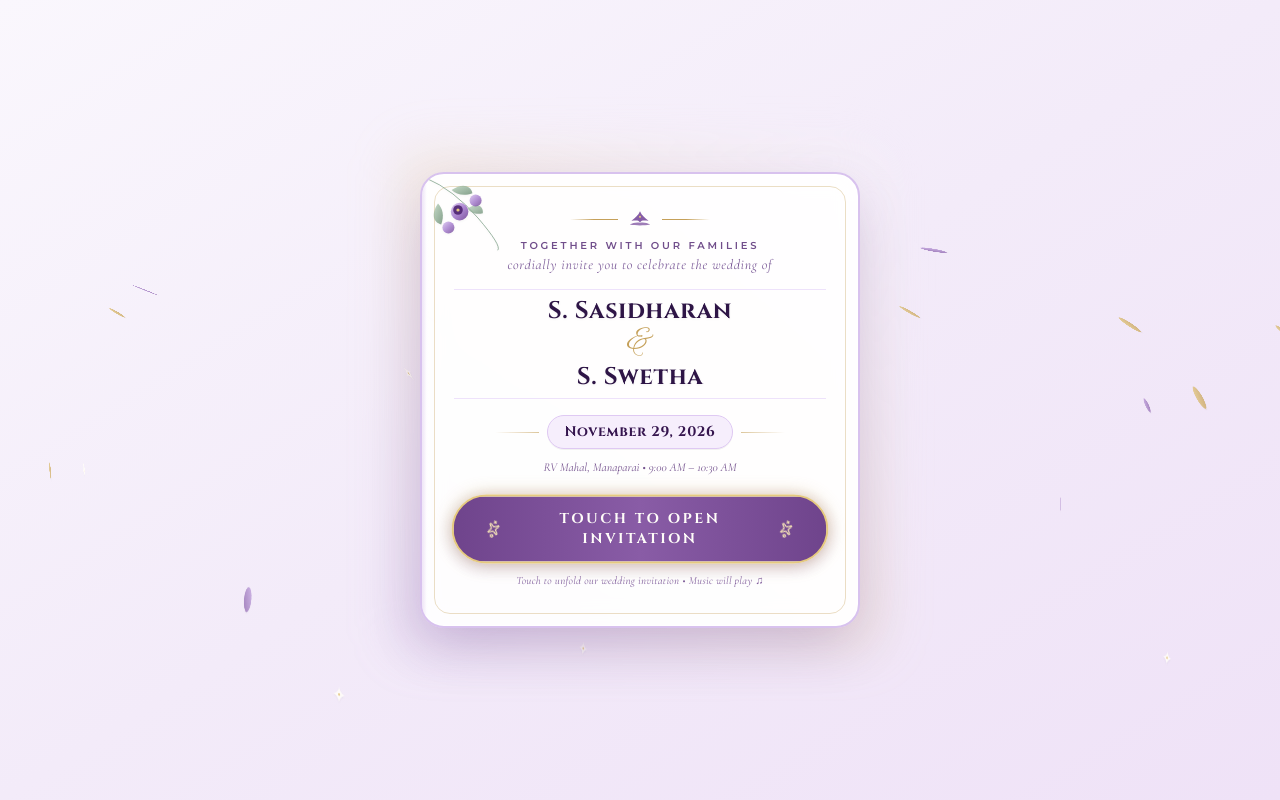
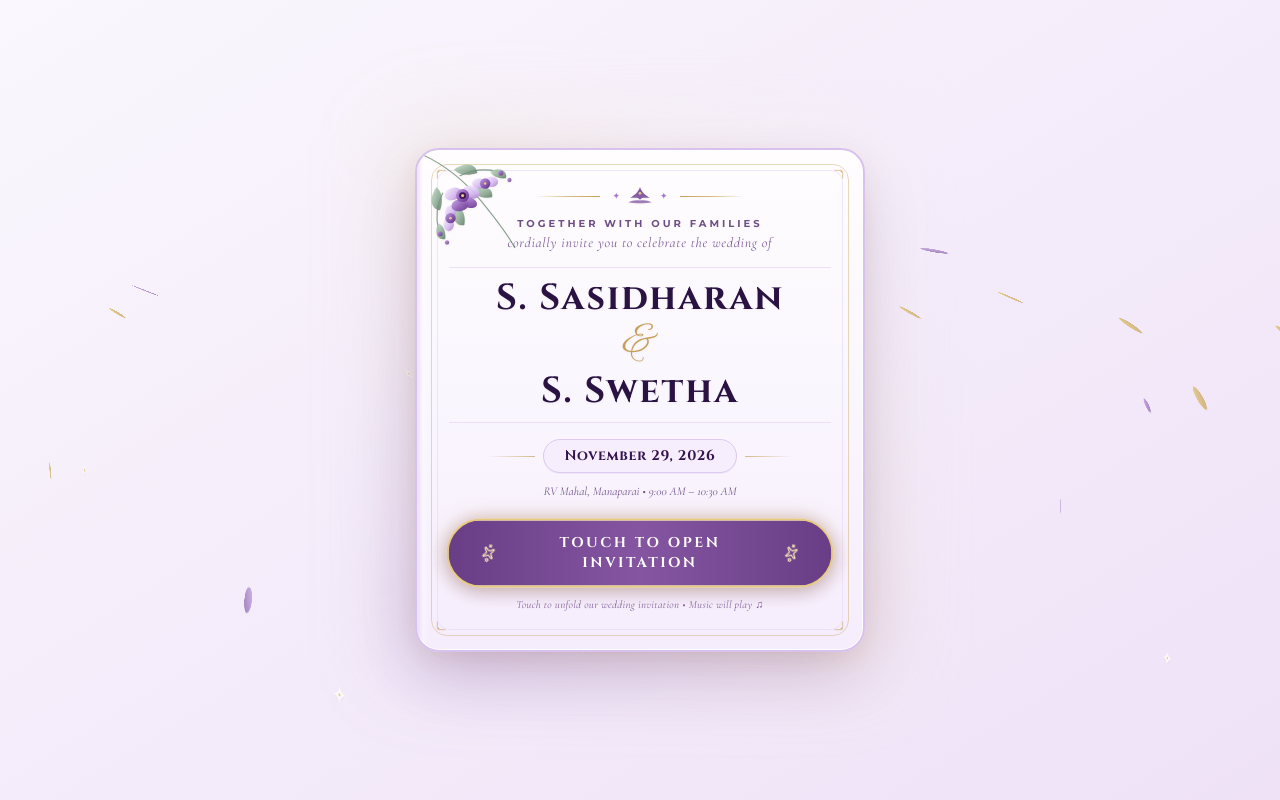
Before and after one commit to kishorebalaji0307/inivitation, a React (Vite) app in the folder lavender-wedding-invitation/: page / in a window 1280 px wide. Shown: the top 800 px of the page. Built offline with nearby package versions, Linux system fonts and the light colour scheme; a web font is replaced by a local one.

Commit message:
Elevate intro card visual aesthetics with royal lavender, gold crest, watercolor florals, and gentle zoom entrance

```diff
--- a/lavender-wedding-invitation/src/components/WeddingIntro.jsx
+++ b/lavender-wedding-invitation/src/components/WeddingIntro.jsx
@@ -9,7 +9,7 @@ import { weddingData } from '../data/weddingData';
  */
 function FloatingPetals({ active }) {
   const petals = useRef(
-    Array.from({ length: 24 }, (_, i) => {
+    Array.from({ length: 26 }, (_, i) => {
       const type = i % 3; // 0: Lavender, 1: Gold, 2: Jasmine
       return {
         id: i,
@@ -19,7 +19,7 @@ function FloatingPetals({ active }) {
         left: Math.random() * 100,
         delay: Math.random() * 3.5,
         duration: 6.5 + Math.random() * 4.5,
-        size: 11 + Math.random() * 12,
+        size: 11 + Math.random() * 13,
         depth: 0.6 + Math.random() * 0.6,
       };
     })
@@ -66,7 +66,7 @@ function FloatingPetals({ active }) {
               <path
                 d="M14 0 C22 0 28 8 28 18 C28 28 20 36 14 36 C8 36 0 28 0 18 C0 8 6 0 14 0 Z"
                 fill={`url(#introPetal-${p.id})`}
-                opacity="0.85"
+                opacity="0.88"
               />
             </svg>
           )}
@@ -77,61 +77,126 @@ function FloatingPetals({ active }) {
 }
 
 /**
- * Botanical Lavender Corner Floral Motif (SVG)
+ * Botanical Lavender Watercolor Corner Bouquet (SVG)
+ * Exquisite botanical floral spray with layered petals and soft sage leaves.
  */
 function CardCornerFloral({ className = '', style = {} }) {
   return (
     <div
-      className={`absolute pointer-events-none select-none z-10 w-16 sm:w-20 h-16 sm:h-20 ${className}`}
+      className={`absolute pointer-events-none select-none z-10 w-20 sm:w-26 h-20 sm:h-26 ${className}`}
       style={style}
       aria-hidden="true"
     >
-      <svg viewBox="0 0 100 100" fill="none" className="w-full h-full drop-shadow-xs">
+      <svg viewBox="0 0 120 120" fill="none" className="w-full h-full drop-shadow-xs">
         <defs>
-          <linearGradient id="petalLavender" x1="0%" y1="0%" x2="100%" y2="100%">
-            <stop offset="0%" stopColor="#D8C2EE" />
-            <stop offset="50%" stopColor="#A278CC" />
-            <stop offset="100%" stopColor="#6C3E91" />
+          <linearGradient id="petalDeepLav" x1="0%" y1="0%" x2="100%" y2="100%">
+            <stop offset="0%" stopColor="#C4A3E4" />
+            <stop offset="50%" stopColor="#915EB7" />
+            <stop offset="100%" stopColor="#5E2F83" />
           </linearGradient>
-          <linearGradient id="leafSage" x1="0%" y1="0%" x2="100%" y2="100%">
-            <stop offset="0%" stopColor="#B3CFB7" />
-            <stop offset="100%" stopColor="#5E8367" />
+          <linearGradient id="petalSoftLav" x1="0%" y1="0%" x2="100%" y2="100%">
+            <stop offset="0%" stopColor="#FAF2FF" />
+            <stop offset="60%" stopColor="#D2B4EE" />
+            <stop offset="100%" stopColor="#9C6DC3" />
+          </linearGradient>
+          <linearGradient id="leafSageGrad" x1="0%" y1="0%" x2="100%" y2="100%">
+            <stop offset="0%" stopColor="#C1DAC5" />
+            <stop offset="60%" stopColor="#7E9F85" />
+            <stop offset="100%" stopColor="#4E6D54" />
           </linearGradient>
         </defs>
-        <path d="M0 0 Q35 15 65 50 T90 90" stroke="#75987E" strokeWidth="1.2" strokeLinecap="round" opacity="0.75" />
-        <path d="M32 15 C45 6 56 9 58 19 C48 23 38 21 32 15 Z" fill="url(#leafSage)" opacity="0.75" />
-        <path d="M15 32 C6 45 9 56 19 58 C23 48 21 38 15 32 Z" fill="url(#leafSage)" opacity="0.75" />
-        <path d="M52 38 C64 30 72 35 71 44 C62 46 55 43 52 38 Z" fill="url(#leafSage)" opacity="0.7" />
-        <circle cx="42" cy="42" r="11" fill="url(#petalLavender)" opacity="0.88" />
-        <circle cx="40" cy="40" r="6" fill="#4E2370" opacity="0.9" />
-        <circle cx="40" cy="40" r="2" fill="#E5C97F" />
-        <circle cx="62" cy="28" r="7.5" fill="url(#petalLavender)" opacity="0.8" />
-        <circle cx="28" cy="62" r="7.5" fill="url(#petalLavender)" opacity="0.8" />
+
+        {/* Stems */}
+        <g stroke="#67886E" strokeWidth="1.2" strokeLinecap="round" opacity="0.8">
+          <path d="M0 0 Q40 18 70 55 T108 108" />
+          <path d="M45 25 Q65 15 88 20" />
+          <path d="M25 45 Q15 65 20 88" />
+        </g>
+
+        {/* Sage Leaves */}
+        <g fill="url(#leafSageGrad)" opacity="0.8">
+          <path d="M38 18 C52 8 64 12 65 22 C53 26 43 24 38 18 Z" />
+          <path d="M18 38 C8 52 12 64 22 65 C26 53 24 43 18 38 Z" />
+          <path d="M60 42 C74 34 84 40 82 50 C71 52 63 48 60 42 Z" />
+          <path d="M42 60 C34 74 40 84 50 82 C52 71 48 63 42 60 Z" />
+          <path d="M80 20 C92 14 100 20 98 28 C88 29 82 25 80 20 Z" />
+          <path d="M20 80 C14 92 20 100 28 98 C29 88 25 82 20 80 Z" />
+        </g>
+
+        {/* Small Lavender Buds */}
+        <g fill="url(#petalDeepLav)" opacity="0.85">
+          <circle cx="92" cy="22" r="3" />
+          <circle cx="102" cy="30" r="2.5" />
+          <circle cx="22" cy="92" r="3" />
+          <circle cx="30" cy="102" r="2.5" />
+        </g>
+
+        {/* Outer Flower: Top Right */}
+        <g transform="translate(74, 34)">
+          <ellipse cx="-7" cy="0" rx="8" ry="6" fill="url(#petalSoftLav)" opacity="0.85" />
+          <ellipse cx="7" cy="-2" rx="8" ry="6" fill="url(#petalSoftLav)" opacity="0.85" />
+          <circle cx="0" cy="0" r="6" fill="url(#petalDeepLav)" />
+          <circle cx="0" cy="0" r="1.5" fill="#E5C97F" />
+        </g>
+
+        {/* Outer Flower: Bottom Left */}
+        <g transform="translate(34, 74)">
+          <ellipse cx="0" cy="-7" rx="6" ry="8" fill="url(#petalSoftLav)" opacity="0.85" />
+          <ellipse cx="-2" cy="7" rx="6" ry="8" fill="url(#petalSoftLav)" opacity="0.85" />
+          <circle cx="0" cy="0" r="6" fill="url(#petalDeepLav)" />
+          <circle cx="0" cy="0" r="1.5" fill="#E5C97F" />
+        </g>
+
+        {/* Main Central Blossom */}
+        <g transform="translate(48, 48)">
+          <ellipse cx="-11" cy="-2" rx="10" ry="7" transform="rotate(-20 -11 -2)" fill="url(#petalSoftLav)" opacity="0.9" />
+          <ellipse cx="10" cy="-4" rx="10" ry="7" transform="rotate(25 10 -4)" fill="url(#petalSoftLav)" opacity="0.9" />
+          <ellipse cx="-3" cy="11" rx="10" ry="7" transform="rotate(-10 -3 11)" fill="url(#petalDeepLav)" opacity="0.92" />
+          <ellipse cx="8" cy="8" rx="9" ry="6" transform="rotate(20 8 8)" fill="url(#petalDeepLav)" opacity="0.92" />
+          <circle cx="0" cy="0" r="7.5" fill="url(#petalDeepLav)" />
+          <circle cx="0" cy="0" r="4" fill="#3D1558" />
+          <circle cx="0" cy="0" r="1.8" fill="#E5C97F" />
+        </g>
       </svg>
     </div>
   );
 }
 
 /**
- * Traditional Auspicious Lotus Filigree
+ * Antique Gold Corner Bracket Flourish (SVG)
  */
-function LotusFiligree({ className = '' }) {
+function GoldCornerBracket({ className = '' }) {
   return (
-    <div className={`flex items-center justify-center gap-2.5 ${className}`} aria-hidden="true">
-      <div className="h-px w-8 sm:w-12 bg-gradient-to-r from-transparent via-[#C5A059] to-[#C5A059]" />
-      <svg viewBox="0 0 28 20" className="w-5 h-4 sm:w-6 sm:h-4.5 text-[#865DA6] flex-shrink-0" fill="currentColor">
-        <path d="M14 1 C12 6 8 9 4 12 C9 12 12 11 14 14 C16 11 19 12 24 12 C20 9 16 6 14 1 Z" />
-        <path d="M14 14.5 C10 13.5 6 14.5 2 16.5 C6 17.5 10 17.5 14 17.5 C18 17.5 22 17.5 26 16.5 C22 14.5 18 13.5 14 14.5 Z" opacity="0.8" />
-        <circle cx="14" cy="7.5" r="1.2" fill="#E5C97F" />
-      </svg>
-      <div className="h-px w-8 sm:w-12 bg-gradient-to-l from-transparent via-[#C5A059] to-[#C5A059]" />
+    <svg viewBox="0 0 24 24" fill="none" className={`w-4 h-4 text-[#C5A059] opacity-75 ${className}`} aria-hidden="true">
+      <path d="M2 14 V4 C2 2.9 2.9 2 4 2 H14" stroke="currentColor" strokeWidth="1.2" strokeLinecap="round" />
+      <circle cx="4" cy="4" r="1.2" fill="currentColor" />
+    </svg>
+  );
+}
+
+/**
+ * Royal Lotus & Antique Gold Crest Filigree
+ */
+function RoyalLotusCrest({ className = '' }) {
+  return (
+    <div className={`flex items-center justify-center gap-2.5 sm:gap-3 ${className}`} aria-hidden="true">
+      <div className="h-px w-10 sm:w-16 bg-gradient-to-r from-transparent via-[#C5A059]/70 to-[#C5A059]" />
+      <div className="flex items-center gap-1.5 text-[#C5A059]">
+        <span className="text-[9px] text-[#A278CC]">✦</span>
+        <svg viewBox="0 0 30 22" className="w-6 h-4.5 sm:w-7 sm:h-5 text-[#865DA6] filter drop-shadow-xs" fill="currentColor">
+          <path d="M15 1 C13 7 9 10 4 13 C9 13 13 12 15 15 C17 12 21 13 26 13 C21 10 17 7 15 1 Z" />
+          <path d="M15 16 C11 15 6 16 2 18 C7 19 11 19 15 19 C19 19 23 19 28 18 C24 16 19 15 15 16 Z" opacity="0.8" />
+          <circle cx="15" cy="8" r="1.5" fill="#E5C97F" />
+        </svg>
+        <span className="text-[9px] text-[#A278CC]">✦</span>
+      </div>
+      <div className="h-px w-10 sm:w-16 bg-gradient-to-l from-transparent via-[#C5A059]/70 to-[#C5A059]" />
     </div>
   );
 }
 
 /**
  * Elegant Royal Lavender Wedding Invitation Card Intro Screen
- * Features a gradual, serene entrance and smooth, graceful 3D card opening.
  */
 export default function WeddingIntro({ onOpenStart, onOpenComplete }) {
   const containerRef = useRef(null);
@@ -162,7 +227,7 @@ export default function WeddingIntro({ onOpenStart, onOpenComplete }) {
       }
     }
 
-    // 2. Smooth and Graceful Card Opening Animation (Relaxed & Natural Timing)
+    // 2. Smooth and Graceful Card Opening Animation
     const tl = gsap.timeline({
       onComplete: () => {
         setIsFinished(true);
@@ -203,8 +268,8 @@ export default function WeddingIntro({ onOpenStart, onOpenComplete }) {
       tl.to(
         lightGlowRef.current,
         {
-          opacity: 0.9,
-          scale: 1.9,
+          opacity: 0.95,
+          scale: 2.0,
           duration: 1.1,
           ease: 'power2.out',
         },
@@ -263,51 +328,51 @@ export default function WeddingIntro({ onOpenStart, onOpenComplete }) {
   return (
     <div
       ref={containerRef}
-      className="fixed inset-0 z-50 overflow-hidden select-none bg-gradient-to-br from-[#FAF7FD] via-[#F3EBF9] to-[#EFE2F7] flex items-center justify-center p-3 sm:p-6"
+      className="fixed inset-0 z-50 overflow-hidden select-none bg-gradient-to-br from-[#FAF7FD] via-[#F4ECFA] to-[#EFE2F7] flex items-center justify-center p-3.5 sm:p-6"
       style={{ touchAction: 'manipulation' }}
     >
       {/* ── AMBIENT RADIAL GLOW & LIGHT SHAFT ── */}
       <div
         ref={lightGlowRef}
-        className="absolute inset-0 pointer-events-none opacity-0 bg-[radial-gradient(circle_at_center,rgba(255,250,240,0.95)_0%,rgba(235,218,252,0.7)_35%,rgba(197,160,89,0.25)_60%,transparent_80%)] origin-center z-20"
+        className="absolute inset-0 pointer-events-none opacity-0 bg-[radial-gradient(circle_at_center,rgba(255,250,240,0.96)_0%,rgba(238,220,255,0.75)_35%,rgba(197,160,89,0.28)_60%,transparent_82%)] origin-center z-20"
       />
 
       {/* Floating flower petals */}
       <FloatingPetals active={!isFinished} />
 
-      {/* ── 3D CARD CONTAINER WITH GRADUAL FADE-IN & GENTLE SCALE-UP ── */}
+      {/* ── 3D CARD CONTAINER WITH GRADUAL FADE-IN & GENTLE ZOOM ANIMATION ── */}
       <motion.div
         ref={cardContainerRef}
-        initial={{ opacity: 0, y: 26, scale: 0.94 }}
+        initial={{ opacity: 0, y: 28, scale: 0.92 }}
         animate={{ opacity: 1, y: 0, scale: 1 }}
         transition={{
-          duration: 1.35,
-          ease: [0.22, 1, 0.36, 1], // Smooth, gradual natural entrance
+          duration: 1.5,
+          ease: [0.16, 1, 0.3, 1], // Slow, luxurious, gradual zoom-in
         }}
-        className="relative z-20 w-full max-w-[400px] sm:max-w-[440px] max-h-[94vh] flex items-center justify-center"
+        className="relative z-20 w-full max-w-[400px] sm:max-w-[450px] max-h-[94vh] flex items-center justify-center"
         style={{ perspective: '1400px' }}
       >
-        {/* Outer Radiant Soft Glow */}
-        <div className="absolute -inset-4 sm:-inset-6 rounded-3xl bg-gradient-to-tr from-[#9B72C3]/20 via-[#E5C97F]/18 to-[#FAF6FD]/30 blur-xl pointer-events-none" />
+        {/* Multi-layered Soft Glow & Deep Ambient Shadow */}
+        <div className="absolute -inset-4 sm:-inset-6 rounded-[32px] bg-gradient-to-tr from-[#8E5BA8]/20 via-[#E5C97F]/18 to-[#FAF6FD]/30 blur-2xl pointer-events-none" />
 
         {/* ────── 1. INSIDE RIGHT PAGE (Revealed as card opens) ────── */}
         <div
           ref={insidePageRef}
-          className="absolute inset-0 rounded-3xl bg-[#FAF6FD] border border-[#DFC9F3] shadow-lg p-6 sm:p-8 flex flex-col items-center justify-center text-center opacity-0 overflow-hidden pointer-events-none z-10"
+          className="absolute inset-0 rounded-[28px] sm:rounded-3xl bg-[#FAF6FD] border border-[#DFC9F3] shadow-lg p-6 sm:p-8 flex flex-col items-center justify-center text-center opacity-0 overflow-hidden pointer-events-none z-10"
         >
           {/* Subtle inside background glow */}
-          <div className="absolute inset-0 bg-[radial-gradient(ellipse_at_center,rgba(240,225,255,0.7)_0%,transparent_75%)] pointer-events-none" />
+          <div className="absolute inset-0 bg-[radial-gradient(ellipse_at_center,rgba(240,225,255,0.75)_0%,transparent_75%)] pointer-events-none" />
 
           {/* Golden inner border */}
-          <div className="absolute inset-2 sm:inset-3 rounded-2xl border border-[#C5A059]/30 pointer-events-none" />
+          <div className="absolute inset-2.5 sm:inset-3.5 rounded-2xl border border-[#C5A059]/35 pointer-events-none" />
 
           <p className="font-sans-clean text-[10px] sm:text-xs font-semibold tracking-[0.28em] text-[#785493] uppercase mb-1">
             CELEBRATING LOVE &amp; TOGETHERNESS
           </p>
 
-          <LotusFiligree className="my-2" />
+          <RoyalLotusCrest className="my-2" />
 
-          <h2 className="font-serif-royal text-2xl sm:text-3xl font-bold text-[#2E1546] my-1">
+          <h2 className="font-serif-royal text-2xl sm:text-3.5xl font-bold text-[#2A1242] my-1">
             {couple.groom} &amp; {couple.bride}
           </h2>
 
@@ -319,7 +384,7 @@ export default function WeddingIntro({ onOpenStart, onOpenComplete }) {
             &ldquo;Two Hearts &bull; One Journey &bull; Forever&rdquo;
           </p>
 
-          <div className="mt-3 px-4 py-1.5 rounded-full bg-[#F3EBF9] border border-[#E0CEF3]">
+          <div className="mt-3.5 px-4 py-1.5 rounded-full bg-[#F3EBF9] border border-[#E0CEF3]">
             <p className="font-serif-royal text-xs font-bold text-[#35154E]">
               Sunday, November 29, 2026 &bull; RV Mahal
             </p>
@@ -331,29 +396,37 @@ export default function WeddingIntro({ onOpenStart, onOpenComplete }) {
           ref={frontCoverRef}
           onClick={handleOpenInvitation}
           onTouchStart={handleOpenInvitation}
-          className="relative w-full rounded-3xl bg-white/95 backdrop-blur-md border-2 border-[#D8C2EE] shadow-[0_20px_55px_-10px_rgba(85,38,124,0.25),0_0_0_1px_rgba(255,255,255,0.8)_inset] px-5 sm:px-8 py-6 sm:py-9 flex flex-col items-center justify-center text-center cursor-pointer transition-shadow hover:shadow-[0_25px_65px_-8px_rgba(85,38,124,0.32)] overflow-hidden z-20"
+          className="relative w-full rounded-[28px] sm:rounded-3xl bg-gradient-to-b from-[#FFFDFE] via-[#FAF6FE] to-[#F6EDFC] backdrop-blur-md border-2 border-[#D8C1EE] shadow-[0_24px_65px_-12px_rgba(75,30,115,0.24),0_8px_24px_-4px_rgba(197,160,89,0.18),0_0_0_1px_rgba(255,255,255,0.9)_inset] px-5 sm:px-8 py-6 sm:py-9 flex flex-col items-center justify-center text-center cursor-pointer transition-shadow hover:shadow-[0_28px_75px_-10px_rgba(75,30,115,0.32)] overflow-hidden z-20"
           style={{
             transformStyle: 'preserve-3d',
             backfaceVisibility: 'hidden',
           }}
         >
-          {/* Corner Botanical Floral Ornaments */}
+          {/* Botanical Watercolor Lavender Corner Floral Sprays */}
           <CardCornerFloral className="top-1 left-1 origin-top-left" />
           <CardCornerFloral className="top-1 right-1 origin-top-right -scale-x-100" />
           <CardCornerFloral className="bottom-1 left-1 origin-bottom-left -scale-y-100" />
           <CardCornerFloral className="bottom-1 right-1 origin-bottom-right -scale-x-100 -scale-y-100" />
 
-          {/* Inner Antique Gold Hairline Border */}
-          <div className="absolute inset-2 sm:inset-3 rounded-2xl border border-[#C5A059]/35 pointer-events-none" />
+          {/* Inner Antique Gold Ornamental Hairline Border with Decorative Brackets */}
+          <div className="absolute inset-2.5 sm:inset-3.5 rounded-2xl border border-[#C5A059]/40 pointer-events-none">
+            <GoldCornerBracket className="absolute top-1 left-1" />
+            <GoldCornerBracket className="absolute top-1 right-1 -scale-x-100" />
+            <GoldCornerBracket className="absolute bottom-1 left-1 -scale-y-100" />
+            <GoldCornerBracket className="absolute bottom-1 right-1 -scale-x-100 -scale-y-100" />
+          </div>
 
-          {/* Left Spine Fold Line Effect */}
-          <div className="absolute top-0 bottom-0 left-0 w-2.5 bg-gradient-to-r from-[#D5BFE9]/40 via-white/30 to-transparent pointer-events-none" />
+          {/* Subtle Secondary Inner Hairline */}
+          <div className="absolute inset-4 sm:inset-5 rounded-xl border border-[#EADBFA]/70 pointer-events-none" />
 
-          {/* 1. Auspicious Filigree Emblem */}
-          <LotusFiligree className="mb-2 sm:mb-2.5" />
+          {/* Left Spine Shadow Effect for 3D Book/Card Realism */}
+          <div className="absolute top-0 bottom-0 left-0 w-3 bg-gradient-to-r from-[#D5BEE8]/40 via-white/30 to-transparent pointer-events-none" />
 
-          {/* 2. Top Header */}
-          <p className="font-sans-clean text-[9px] sm:text-[10px] font-semibold tracking-[0.28em] text-[#714E8B] uppercase mb-0.5 select-none">
+          {/* 1. Auspicious Royal Lotus Emblem */}
+          <RoyalLotusCrest className="mb-2 sm:mb-2.5" />
+
+          {/* 2. Top Header Subtitles */}
+          <p className="font-sans-clean text-[9px] sm:text-[10px] font-bold tracking-[0.3em] text-[#6E4E85] uppercase mb-0.5 select-none">
             TOGETHER WITH OUR FAMILIES
           </p>
 
@@ -361,35 +434,35 @@ export default function WeddingIntro({ onOpenStart, onOpenComplete }) {
             cordially invite you to celebrate the wedding of
           </p>
 
-          {/* 3. Bride & Groom Names in Royal Typography */}
-          <div className="w-full py-1.5 my-0.5 border-y border-[#EADBFA]/80 flex flex-col items-center">
-            <h1 className="font-serif-royal text-2xl sm:text-3.5xl font-bold text-[#2E1546] tracking-wide leading-tight drop-shadow-xs">
+          {/* 3. Bride & Groom Names in Majestic Royal Typography */}
+          <div className="w-full py-1.5 sm:py-2 my-0.5 border-y border-[#EADBFA]/85 flex flex-col items-center">
+            <h1 className="font-serif-royal text-2xl sm:text-4xl font-bold text-[#2A1242] tracking-wider leading-tight drop-shadow-xs">
               {couple.groom}
             </h1>
-            <div className="font-script text-3xl sm:text-4xl text-[#C5A059] my-0 leading-none select-none">
+            <div className="font-script text-3xl sm:text-5xl text-[#C5A059] my-0 leading-none select-none filter drop-shadow-xs">
               &amp;
             </div>
-            <h1 className="font-serif-royal text-2xl sm:text-3.5xl font-bold text-[#2E1546] tracking-wide leading-tight drop-shadow-xs">
+            <h1 className="font-serif-royal text-2xl sm:text-4xl font-bold text-[#2A1242] tracking-wider leading-tight drop-shadow-xs">
               {couple.bride}
             </h1>
           </div>
 
           {/* 4. Wedding Date: November 29, 2026 */}
           <div className="my-3 sm:my-3.5 flex items-center justify-center gap-2 w-full">
-            <div className="h-px flex-1 max-w-[32px] sm:max-w-[44px] bg-gradient-to-r from-transparent to-[#C5A059]/60" />
-            <div className="px-3.5 sm:px-4 py-1 sm:py-1.5 rounded-full bg-[#F6EEFC] border border-[#DFC9F3] text-center shadow-2xs">
+            <div className="h-px flex-1 max-w-[32px] sm:max-w-[48px] bg-gradient-to-r from-transparent to-[#C5A059]/70" />
+            <div className="px-4 sm:px-5 py-1 sm:py-1.5 rounded-full bg-[#F6EEFC] border border-[#DFC8F3] text-center shadow-2xs">
               <p className="font-serif-royal text-xs sm:text-sm font-bold text-[#35154E] tracking-wider">
                 {marriage?.dateFormatted || "November 29, 2026"}
               </p>
             </div>
-            <div className="h-px flex-1 max-w-[32px] sm:max-w-[44px] bg-gradient-to-l from-transparent to-[#C5A059]/60" />
+            <div className="h-px flex-1 max-w-[32px] sm:max-w-[48px] bg-gradient-to-l from-transparent to-[#C5A059]/70" />
           </div>
 
           <p className="font-serif-elegant italic text-[11px] sm:text-xs text-[#73518D] -mt-1 mb-4 sm:mb-5">
             {marriage?.venueName || "RV Mahal"}, {marriage?.location || "Manaparai"} &bull; {marriage?.timing || "9:00 AM – 10:30 AM"}
           </p>
 
-          {/* 5. "Touch to Open Invitation" Button (Gradually Appears After the Card) */}
+          {/* 5. "Touch to Open Invitation" Glowing Royal Button */}
           <motion.div
             initial={{ opacity: 0, y: 12, scale: 0.95 }}
             animate={{
@@ -397,9 +470,9 @@ export default function WeddingIntro({ onOpenStart, onOpenComplete }) {
               y: 0,
               scale: [1, 1.025, 1],
               boxShadow: [
-                '0 0 16px rgba(197, 160, 89, 0.4), 0 4px 14px rgba(111, 68, 140, 0.25)',
-                '0 0 28px rgba(197, 160, 89, 0.8), 0 6px 20px rgba(111, 68, 140, 0.4)',
-                '0 0 16px rgba(197, 160, 89, 0.4), 0 4px 14px rgba(111, 68, 140, 0.25)',
+                '0 0 18px rgba(197, 160, 89, 0.45), 0 4px 16px rgba(105, 62, 134, 0.28)',
+                '0 0 30px rgba(197, 160, 89, 0.85), 0 6px 22px rgba(105, 62, 134, 0.45)',
+                '0 0 18px rgba(197, 160, 89, 0.45), 0 4px 16px rgba(105, 62, 134, 0.28)',
               ],
             }}
             transition={{
@@ -408,7 +481,7 @@ export default function WeddingIntro({ onOpenStart, onOpenComplete }) {
               scale: { delay: 1.9, duration: 2.4, repeat: Infinity, ease: 'easeInOut' },
               boxShadow: { delay: 1.9, duration: 2.4, repeat: Infinity, ease: 'easeInOut' },
             }}
-            className="inline-flex items-center gap-2 sm:gap-2.5 px-6 sm:px-8 py-2.5 sm:py-3 rounded-full bg-gradient-to-r from-[#6F448C] via-[#895CA6] to-[#6F448C] border-2 border-[#E5C97F] text-[#FFFDF9] shadow-lg cursor-pointer transition-transform hover:scale-105 active:scale-95"
+            className="inline-flex items-center gap-2 sm:gap-2.5 px-6 sm:px-8 py-2.5 sm:py-3 rounded-full bg-gradient-to-r from-[#693E86] via-[#8555A2] to-[#693E86] border-2 border-[#E5C97F] text-[#FFFDF9] shadow-lg cursor-pointer transition-transform hover:scale-105 active:scale-95"
           >
             <Sparkles className="w-3.5 h-3.5 sm:w-4 sm:h-4 text-[#F3E1B6] animate-spin" style={{ animationDuration: '7s' }} />
             <span className="font-serif-royal text-xs sm:text-sm font-bold tracking-[0.16em] sm:tracking-[0.18em] uppercase text-[#FFFDF9]">
```
